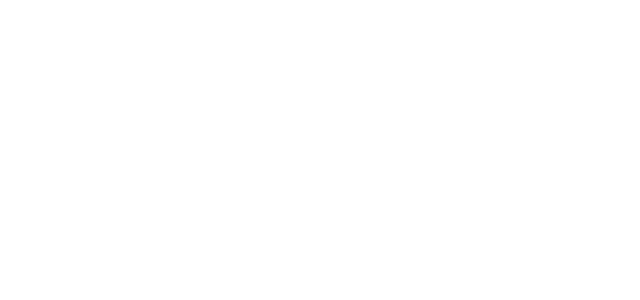
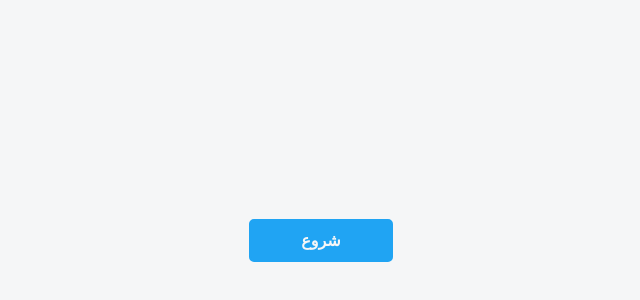
Before and after one commit to Dev-Addict/scenario-mind, a React (Create React App) app: page / in a window 1280 px wide. Shown: the part 160-460 px from the top of the page, without its empty margins (319-959 px from the left). Built offline with nearby package versions, Linux system fonts and the light colour scheme.

Commit message:
start screen

```diff
--- a/src/components/App.tsx
+++ b/src/components/App.tsx
@@ -1,9 +1,25 @@
 import React from 'react';
+import {
+    BrowserRouter as Router,
+    Switch,
+    Route
+} from "react-router-dom";
+
+import Start from "./Start";
+import Instruction from "./Instruction";
 
 function App() {
     return (
-        <div>
-        </div>
+        <Router>
+            <Switch>
+                <Route path="/">
+                    <Start/>
+                </Route>
+                <Route path="/instruction">
+                    <Instruction/>
+                </Route>
+            </Switch>
+        </Router>
     );
 }
 
--- /dev/null
+++ b/src/components/Instruction.tsx
@@ -0,0 +1,10 @@
+import React, {FC} from "react";
+
+const Instruction: FC = () => {
+    return (
+        <div className="route">
+        </div>
+    );
+};
+
+export default Instruction;
--- /dev/null
+++ b/src/components/Start.tsx
@@ -0,0 +1,14 @@
+import React, {FC} from "react";
+import {Link} from "react-router-dom";
+
+const Start: FC = () => {
+    return (
+        <div className="route">
+            <Link to="/instruction" className="button fill main">
+                شروع
+            </Link>
+        </div>
+    );
+};
+
+export default Start;
--- a/src/index.tsx
+++ b/src/index.tsx
@@ -2,6 +2,7 @@
 import ReactDOM from 'react-dom';
 
 import App from './components/App';
+import './styles/index.css';
 
 ReactDOM.render(
     <App/>,
--- /dev/null
+++ b/src/styles/index.css
@@ -0,0 +1,35 @@
+html, body {
+    padding: 0;
+    margin: 0;
+    box-sizing: border-box;
+    background-color: #f5f6f7;
+}
+
+.button {
+    cursor: pointer;
+    padding: 5px 25px;
+    font-size: 16px;
+    font-family: sans-serif;
+    border-radius: 5px;
+    border: 2px solid #20A4F3;
+    text-decoration: none;
+    color: #20A4F3;
+    font-weight: bold;
+}
+
+.fill {
+    background-color: #20A4F3;
+    color: #f5f6f7;
+}
+
+.main {
+    padding: 10px 50px;
+}
+
+.route {
+    display: flex;
+    align-items: center;
+    justify-content: space-around;
+    min-height: 100vh;
+    flex-direction: column;
+}
```
